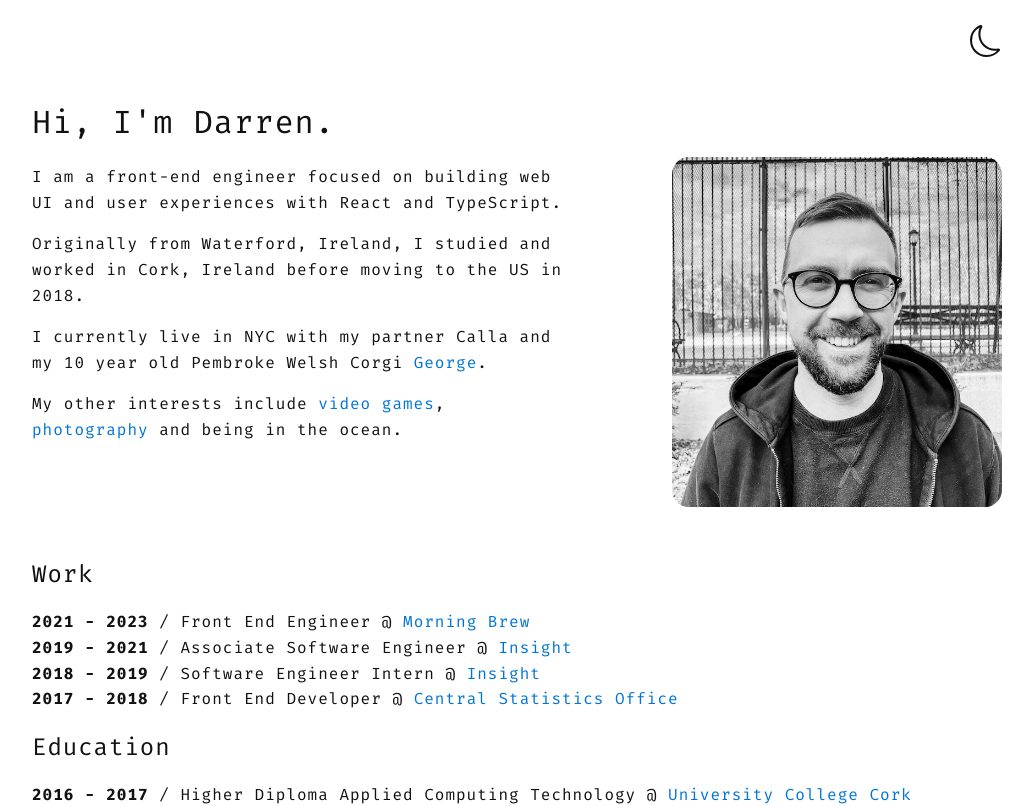
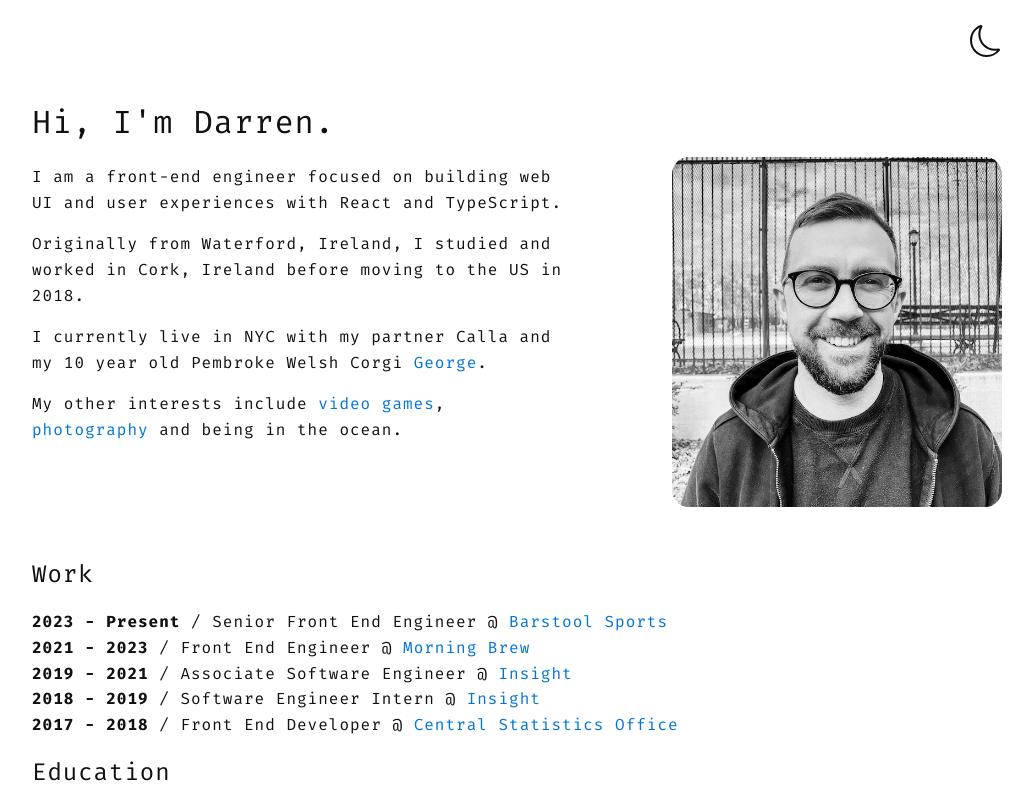
Before and after one commit to darrencarlin/personal-site-22, a Next.js app: page / in a window 1280 px wide. Shown: the top 806 px of the page, without its empty margins (123-1156 px from the left). Built offline with nearby package versions, Linux system fonts and the light colour scheme.

Commit message:
Update index.tsx

```diff
--- a/src/components/Work/index.tsx
+++ b/src/components/Work/index.tsx
@@ -3,6 +3,12 @@ import { ListTitle } from "../_shared/style";
 import { Job, Slash, StyledListItem, WorkList } from "./style";
 
 const work = [
+    {
+    date: "2023 - Present",
+    position: "Senior Front End Engineer",
+    company: "Barstool Sports",
+    companyUrl: "https://barstoolsports.com/",
+  },
   {
     date: "2021 - 2023",
     position: "Front End Engineer",
```
